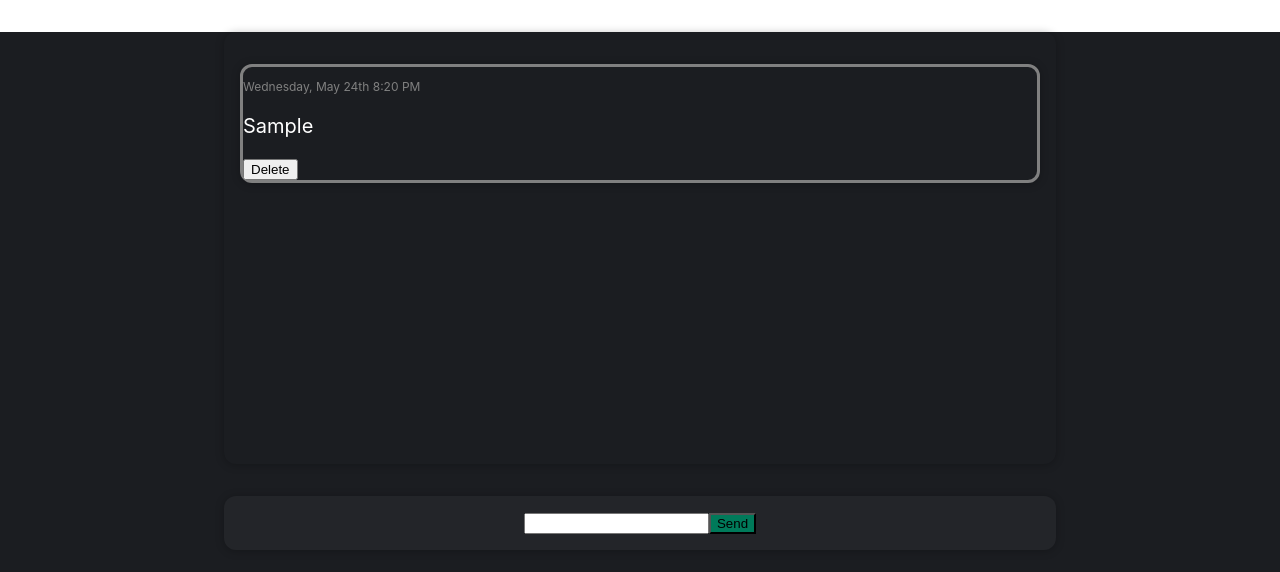
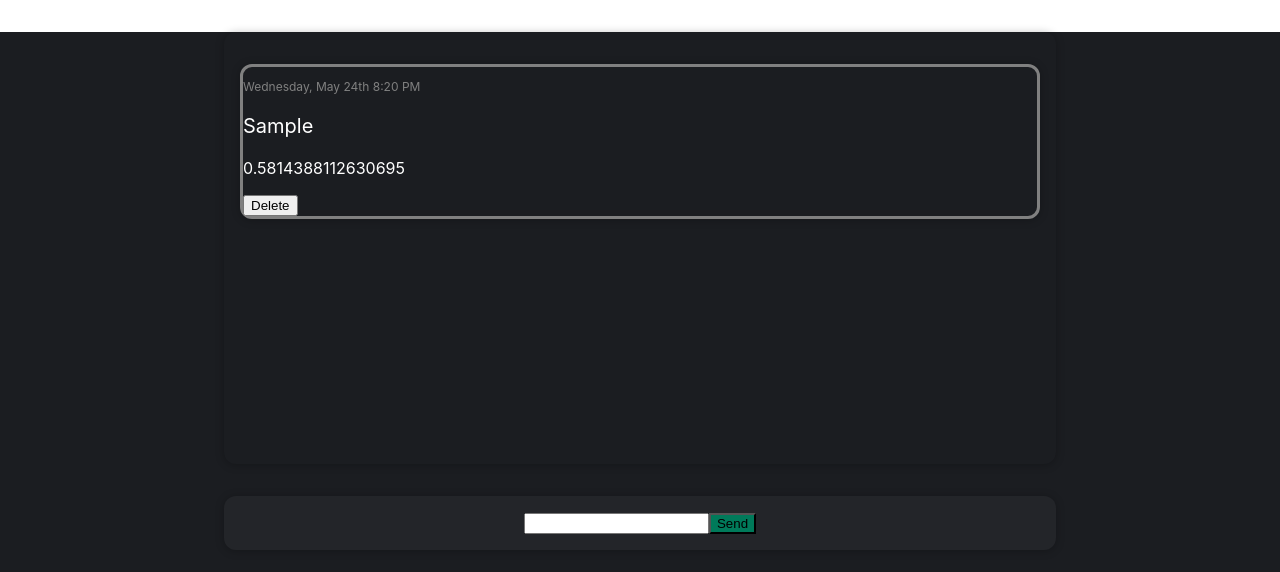
Before and after one commit to shosukenoma/slack-note, a React (Create React App) app: page / in a window 1280 px wide. Both pictures are taken after typing "Sample" into the empty fields and a click on the button "Send". Shown: the top 572 px of the page. Built offline with nearby package versions, Linux system fonts and the light colour scheme.

Commit message:
props.key and props.id issue fixed.

```diff
--- a/src/components/Posts/PostItem.js
+++ b/src/components/Posts/PostItem.js
@@ -10,6 +10,7 @@ function PostItem(props) {
         <div>
           <p className='post-item__timestamp'>{props.timestamp}</p>
           <p className='post-item__text'>{props.text}</p>
+          <p className='post-item__id'>{props.id}</p>
         </div>
         <button> Delete </button>
       </Card>
--- a/src/components/Posts/PostsList.js
+++ b/src/components/Posts/PostsList.js
@@ -9,6 +9,7 @@ function PostsList(props) {
       {props.postData.map((post) => (
         <PostItem
           key={post.id}
+          id={post.id}
           timestamp={post.timestamp}
           text={post.text}
         />
```
